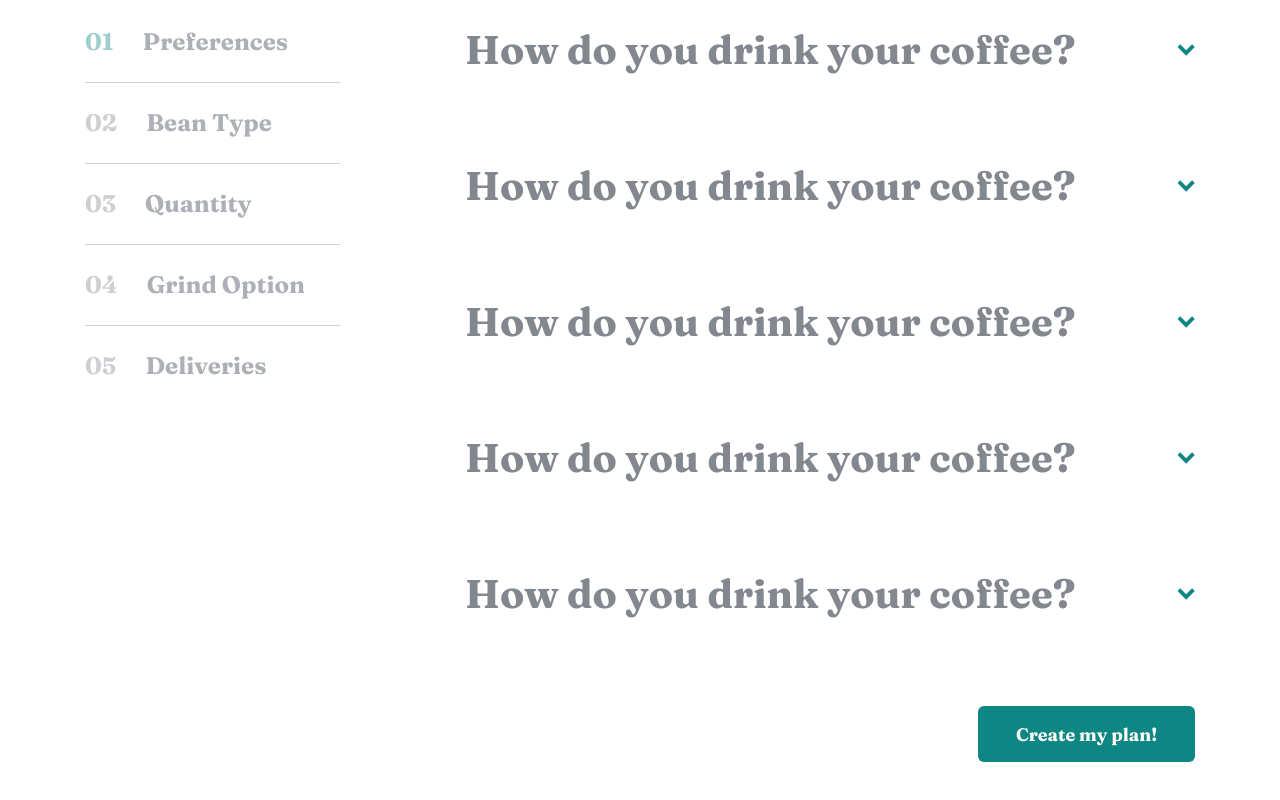
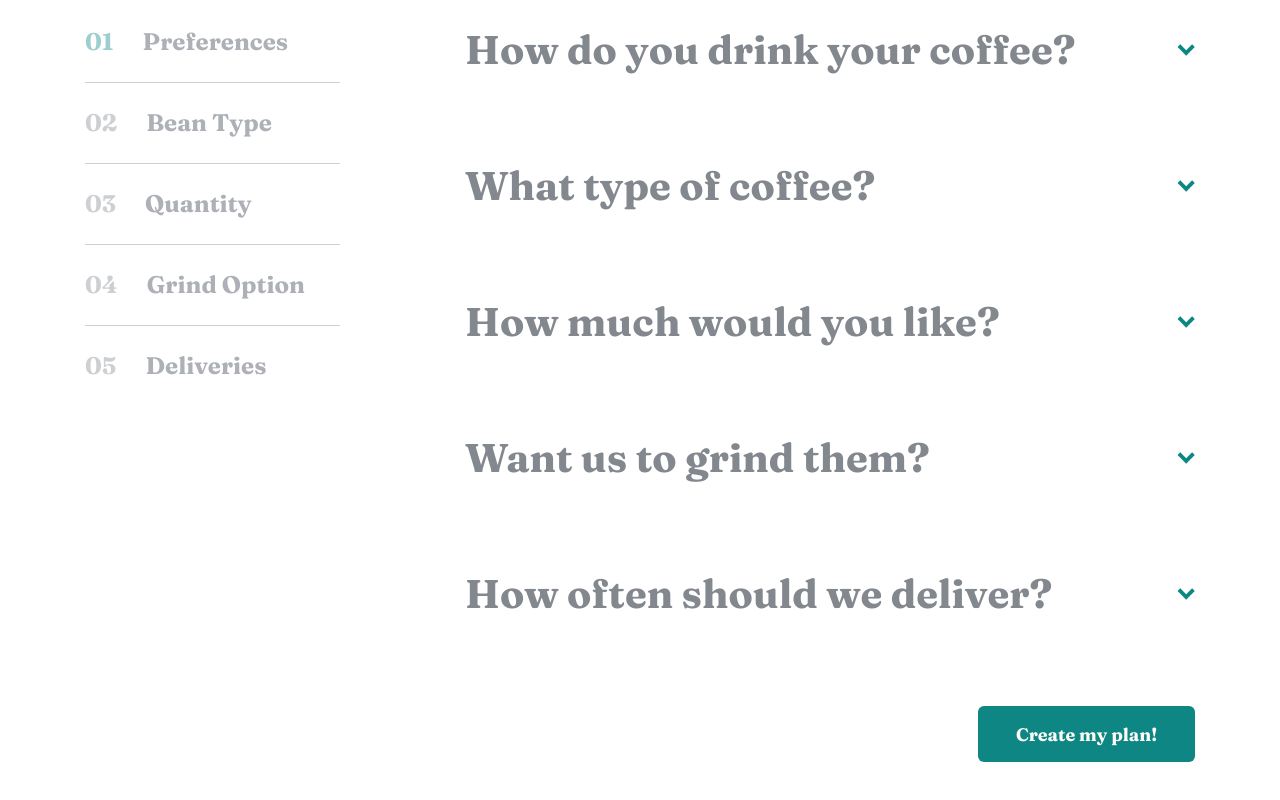
Before and after one commit to DanoBroz/coffeeroasters-subscription, a Next.js app: page /create in a window 1280 px wide. Shown: the part 1495-2295 px from the top of the page. Built offline with nearby package versions, Linux system fonts and the light colour scheme.

Commit message:
add option button heading

```diff
--- a/components/OptionsSelect.tsx
+++ b/components/OptionsSelect.tsx
@@ -11,12 +11,14 @@ interface OptionData {
 }
 
 interface OptionsSelectProps {
+    optionHeading: string
     select: Option
     setSelect: SetOption
     data: OptionData[]
 }
 
-export function OptionsSelect({ select, setSelect, data }: OptionsSelectProps) {
+export function OptionsSelect(props: OptionsSelectProps) {
+    const { select, setSelect, data, optionHeading } = props
     const { openState: optionsOpen, setOpenState: setOptionsOpen } = useOpen()
 
     const optionRef = useRef<HTMLDivElement>(null)
@@ -36,9 +38,14 @@ export function OptionsSelect({ select, setSelect, data }: OptionsSelectProps) {
         <div>
             <button
                 onClick={handleOptionView}
-                className='flex w-full items-center justify-between font-fraunces text-[2.5rem] font-bold leading-[3rem] text-Grey transition-colors hover:text-darkGreyBlue'
+                className={classnames(
+                    'flex w-full items-center justify-between font-fraunces text-[2.5rem] font-bold leading-[3rem] text-Grey transition-colors hover:text-darkGreyBlue',
+                    {
+                        'mb-14': optionsOpen,
+                    }
+                )}
             >
-                <span className='inline-block'>How do you drink your coffee?</span>
+                <span className='inline-block'>{optionHeading}?</span>
                 <span
                     style={{ backgroundImage: `url('/assets/plan/desktop/icon-arrow.svg')` }}
                     className={classnames(
--- a/pages/create.tsx
+++ b/pages/create.tsx
@@ -59,26 +59,31 @@ function Create() {
                     </div>
                     <form className='grid justify-start gap-y-[88px]'>
                         <OptionsSelect
+                            optionHeading='How do you drink your coffee'
                             data={OptionsData.preferences}
                             select={preferences}
                             setSelect={setPreferences}
                         />
                         <OptionsSelect
+                            optionHeading='What type of coffee'
                             data={OptionsData.beanType}
                             select={beanType}
                             setSelect={setBeanType}
                         />
                         <OptionsSelect
+                            optionHeading='How much would you like'
                             data={OptionsData.quantity}
                             select={quantity}
                             setSelect={setQuantity}
                         />
                         <OptionsSelect
+                            optionHeading='Want us to grind them'
                             data={OptionsData.grindOption}
                             select={grindOption}
                             setSelect={setGrindOption}
                         />
                         <OptionsSelect
+                            optionHeading='How often should we deliver'
                             data={OptionsData.deliveries}
                             select={deliveries}
                             setSelect={setDeliveries}
```
